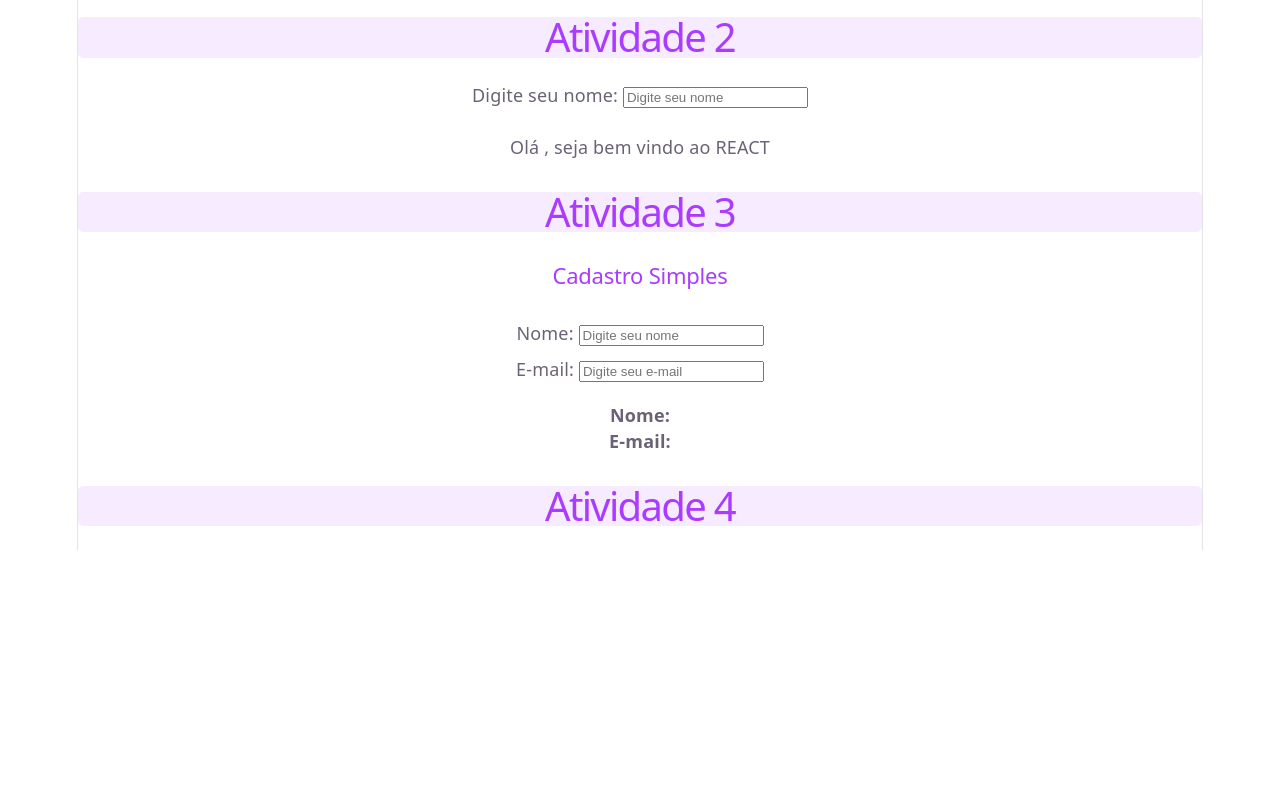
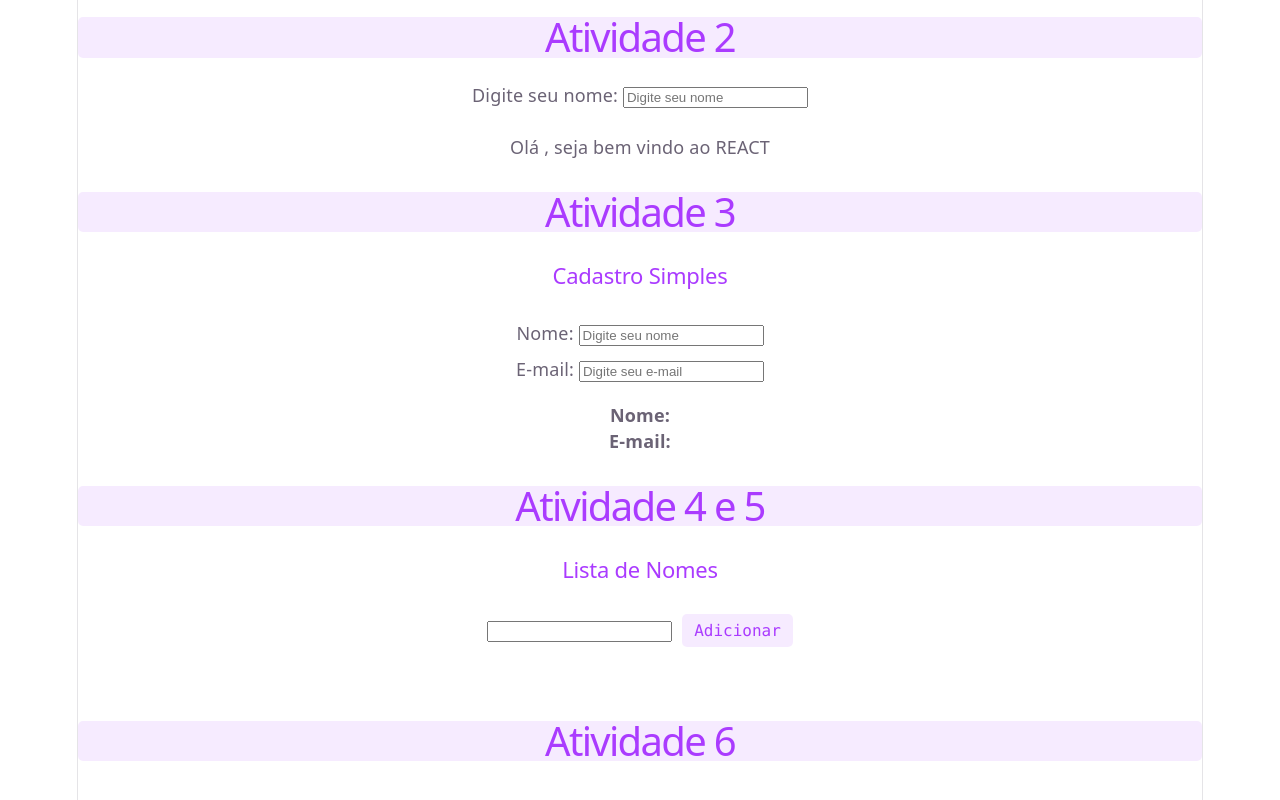
Before and after one commit to PietroAlexandria/Atividades-React, a React (Vite) app in the folder atv-react/: page / in a window 1280 px wide. Shown: the part 622-1422 px from the top of the page. Before the commit the page ends 1172 px from the top, so only its background shows below. Built offline with nearby package versions, Linux system fonts and the light colour scheme.

Commit message:
Iniciado questão 6 da atividade - incompleto

```diff
--- a/atv-react/src/App.jsx
+++ b/atv-react/src/App.jsx
@@ -5,6 +5,7 @@ import heroImg from './assets/hero.png'
 import Contador from "./components/Contador"
 import Saudacao from './components/Saudacao'
 import Form from "./components/Form"
+import InputNome from "./components/InputNome"
 import './App.css'
 
 function App() {
@@ -39,11 +40,17 @@ function App() {
         <Form />
       </div>
 
-      <h1 className="title">Atividade 4</h1>
+      <h1 className="title">Atividade 4 e 5</h1>
 
       <div>
+        <InputNome />
+      </div>
 
-      </div>
+      <h1 className="title">Atividade 6</h1>
+
+
+      <br />
+      <br />
 
     </>
 
--- /dev/null
+++ b/atv-react/src/components/Formulario.jsx
@@ -0,0 +1,3 @@
+export default function Formulario(){
+
+}
--- /dev/null
+++ b/atv-react/src/components/InputNome.jsx
@@ -0,0 +1,35 @@
+import { use, useState } from "react";
+
+export default function InputNome(){
+    const [nome, setNome] = useState("");
+    const [lista, setLista] = useState([]);
+
+    const adicionar = () => {
+            setLista([...lista, nome]);
+            setNome("");
+    }
+
+    const remover = (index) => {
+        setLista(lista.filter((_, i) => i !== index));
+    }
+
+    return(
+        <div>
+            <h2 className="title2">Lista de Nomes</h2>
+
+            <input
+            value={nome} onChange={(e) => setNome(e.target.value)}
+            />
+            <button className="counter" onClick={adicionar} style={{marginLeft: '10px'}}>Adicionar</button>
+
+            <ul>
+                {lista.map((item, index) => (
+                    <li key={index}>
+                        {item}
+                        <button className="counter" onClick={() => remover(index)} style={{marginLeft: '10px'}}>Remover</button>
+                    </li>
+                ))}
+            </ul>
+        </div>
+    );
+}
```
Also changed, not shown: atv-react/src/components/Item.jsx (added, +8 -0 lines), atv-react/src/components/Lista.jsx (added).
